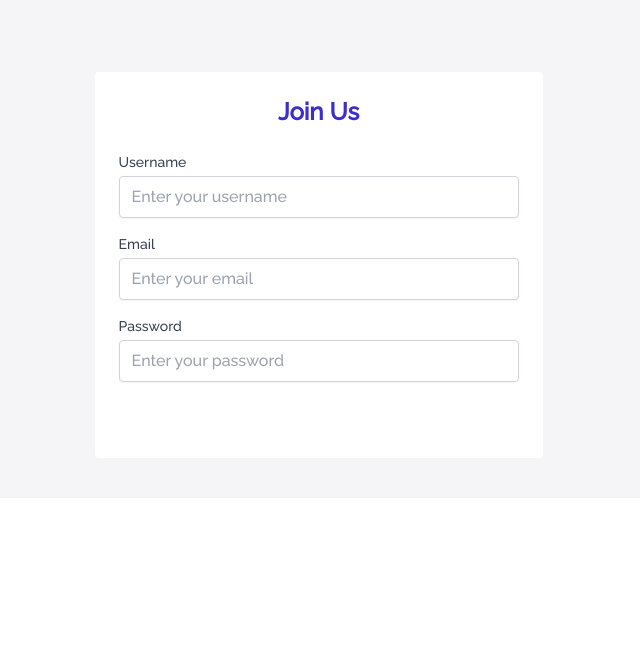
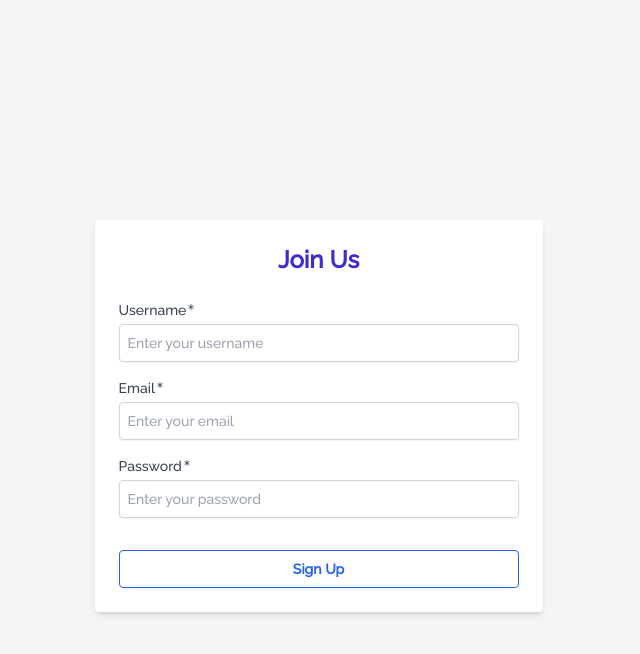
Before and after one commit to AkashMaurya1430/Blog-App, a React (Vite) app in the folder client/: page / in a window 1280 px wide. Shown: the top 654 px of the page, without its empty margins (315-955 px from the left). Built offline with nearby package versions, Linux system fonts and the light colour scheme.

Commit message:
Added Formik Form validation to signup form

```diff
--- a/client/src/screens/Signup/index.jsx
+++ b/client/src/screens/Signup/index.jsx
@@ -1,32 +1,118 @@
-const Input = ({ label, type, id, placeholder, value, onChange, className = "" }) => {
+import { Asterisk } from "lucide-react";
+import { useState } from "react";
+import * as Yup from "yup";
+
+const Input = ({ label, type, id, placeholder, name, value, onChange, className = "", required, errMessage }) => {
   return (
-    <div className="mb-4">
-      <label htmlFor={id} className="block text-sm font-medium text-gray-700 mb-1 text-left">
+    <div className="mb-4 text-left">
+      <label htmlFor={id} className="block text-sm font-medium text-gray-700 mb-1 ">
         {label}
+        {required ? (
+          <>
+            <Asterisk size={10} className="inline relative -top-1" />
+          </>
+        ) : (
+          ""
+        )}
       </label>
       <input
         type={type}
         id={id}
+        name={name}
         placeholder={placeholder}
         value={value}
         onChange={onChange}
-        className={`w-full px-3 py-2 border border-gray-300 rounded shadow-sm focus:outline-none focus:ring-1 focus:ring-light-100 focus:border-light-100 ${className}`}
+        className={`w-full px-2 py-2 border ${
+          errMessage?.length ? "border-red-500" : "border-gray-300"
+        } rounded shadow-sm outline-none  focus:border-gray-700 ${className} transition-all ease-in-out duration-900`}
       />
+      {errMessage?.length ? <small className=" text-red-500 text-[0.7rem] ">{errMessage}</small> : <></>}
     </div>
   );
 };
 
 const SignUp = () => {
+  const [formData, setFormData] = useState({});
+  const [errors, setErrors] = useState({});
+
+  const signUpFormValidationSchema = Yup.object({
+    username: Yup.string().required("Username cannot be empty"),
+    email: Yup.string().required("Email cannot be empty").email("Please enter a valid email"),
+    password: Yup.string()
+      .matches(/[A-Z]/, "Password must contain at least one uppercase letter")
+      .matches(/[a-z]/, "Password must contain at least one lowercase letter")
+      .matches(/\d/, "Password must contain at least one number")
+      .min(8, "Password must be atleast 8 characters")
+      .required("Password cannot be empty"),
+  });
+
+  const handleSubmit = async (e) => {
+    e.preventDefault();
+
+    try {
+      await signUpFormValidationSchema.validate(formData, { abortEarly: false });
+      console.log("Form Submitted", formData);
+      setErrors({});
+    } catch (err) {
+      console.log("err: ", err.inner);
+      const newError = {};
+      err.inner.forEach((errLog) => {
+        console.log("errLog: ", errLog);
+        newError[errLog.path] = errLog.message;
+      });
+
+      console.log("newError: ", newError);
+      setErrors(newError);
+    }
+  };
+
+  const handleChange = (e) => {
+    setFormData({ ...formData, [e.target.name]: e.target.value });
+  };
+
   return (
-    <div className="flex items-center justify-center px-5 py-10 bg-light-50">
-      <form className="max-w-md mx-auto mt-8 p-6 bg-light-0 rounded w-full gap-4">
+    <div className="flex items-center justify-center px-5 py-10 bg-light-50  h-screen">
+      <form className="max-w-md mx-auto mt-8 p-6 bg-light-0 rounded w-full gap-4 shadow-md" onSubmit={handleSubmit} noValidate>
         <h2 className="text-2xl font-bold mb-6 text-center text-primary-50">Join Us</h2>
-        <Input label="Username" type="text" id="username" placeholder="Enter your username" />
-        <Input label="Email" type="email" id="email" placeholder="Enter your email" />
-        <Input label="Password" type="password" id="password" placeholder="Enter your password" />
+        <Input
+          className="text-sm"
+          label="Username"
+          name="username"
+          type="text"
+          id="username"
+          placeholder="Enter your username"
+          onChange={handleChange}
+          value={formData.username ? formData.username : ""}
+          errMessage={errors.username}
+          required
+        />
+        <Input
+          className="text-sm"
+          label="Email"
+          name="email"
+          type="email"
+          id="email"
+          placeholder="Enter your email"
+          onChange={handleChange}
+          value={formData.email ? formData.email : ""}
+          errMessage={errors.email}
+          required
+        />
+        <Input
+          className="text-sm"
+          label="Password"
+          name="password"
+          type="password"
+          id="password"
+          placeholder="Enter your password"
+          onChange={handleChange}
+          value={formData.password ? formData.password : ""}
+          errMessage={errors.password}
+          required
+        />
         <button
           type="submit"
-          className="w-full bg-dark-75 text-white text-sm py-2 px-4 rounded hover:bg-dark-100 focus:outline-none focus:ring-2 focus:ring-dark-100 focus:ring-opacity-50"
+          className="mt-4 w-full bg-dark-75 py-2 px-4 rounded  text-sm font-semibold text-blue-600 border border-blue-600 hover:bg-blue-600 hover:text-white transition-colors duration-200"
         >
           Sign Up
         </button>
```
